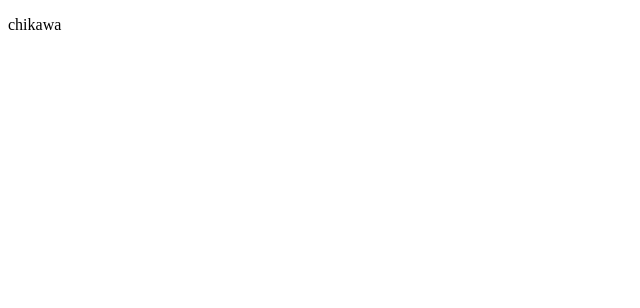
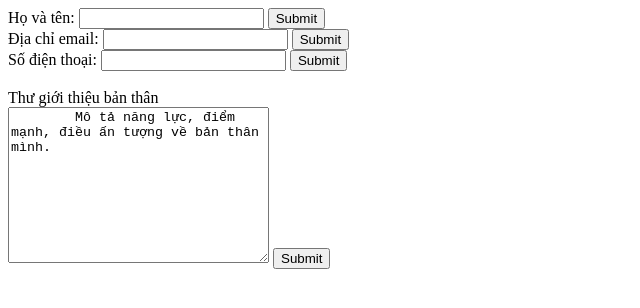
Before and after one commit to LeeYang449/BTVN-BUOI-4, a plain HTML site: page BTVN_BUOI_4.html in a window 1280 px wide. Shown: the whole page, without its empty margins (0-640 px from the left). Drawn offline with Linux system fonts and the light colour scheme.

Commit message:
first commit

```diff
--- a/BTVN_BUOI_4.html
+++ b/BTVN_BUOI_4.html
@@ -6,8 +6,26 @@
     <title>Document</title>
 </head>
 <body>
-    <p>chikawa</p>
-
-
+    <form action="/action_page.php" method="post" target="_self">
+        <label for="name">Họ và tên:</label>
+        <input type="text" id="name" name="name" required>
+        <input type="submit" value="Submit">
+        <br>
+        <label for="email">Địa chỉ email:</label>
+        <input type="email" id="email" name="email" required>
+        <input type="submit" value="Submit">
+        <br>
+        <label for="sdt">Số điện thoại:</label>
+        <input type="tel" id="sdt" name="sdt" required>
+        <input type="submit" value="Submit">
+        <br>
+        <br>
+    Thư giới thiệu bản thân
+    <br>
+    <textarea name="message" rows="10" cols="30">
+        Mô tả năng lực, điểm mạnh, điều ấn tượng về bản thân mình.
+    </textarea>
+    <input type="submit" value="Submit">
+    </form>
 </body>
 </html>
```
